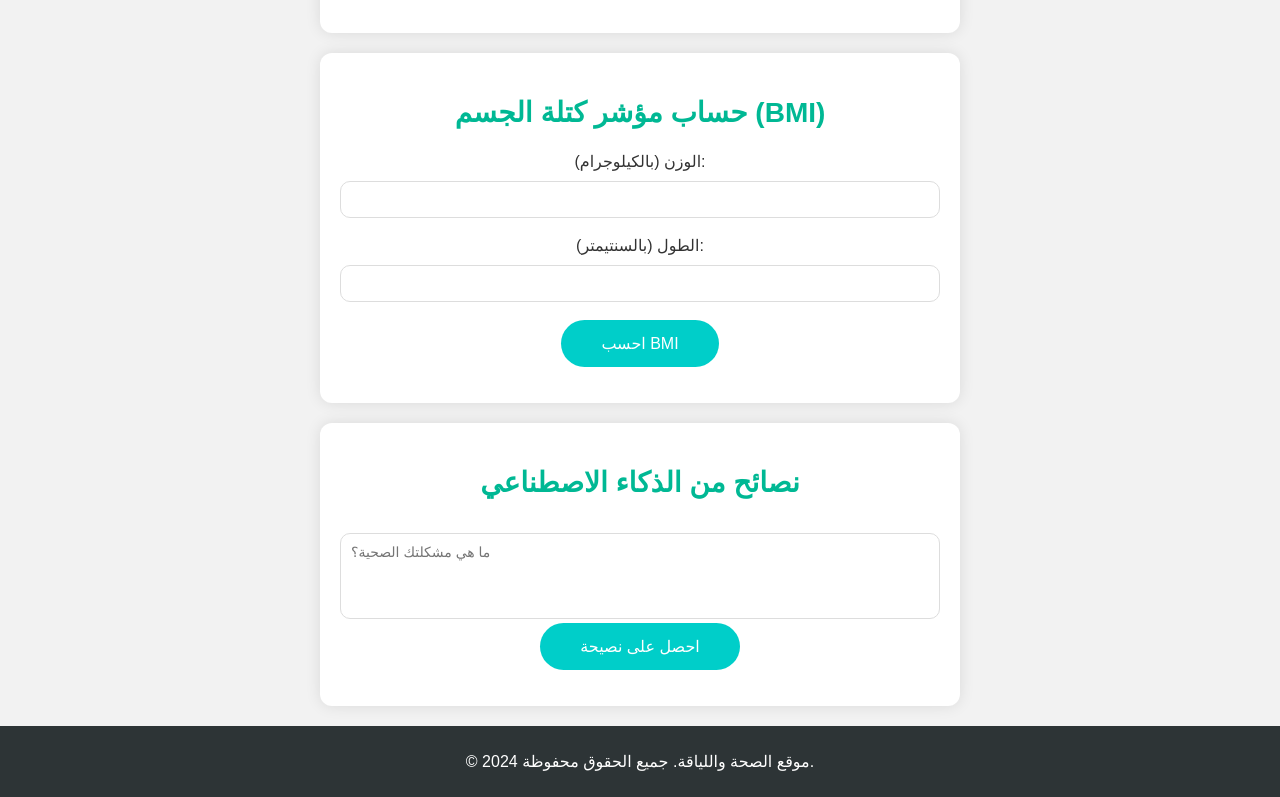
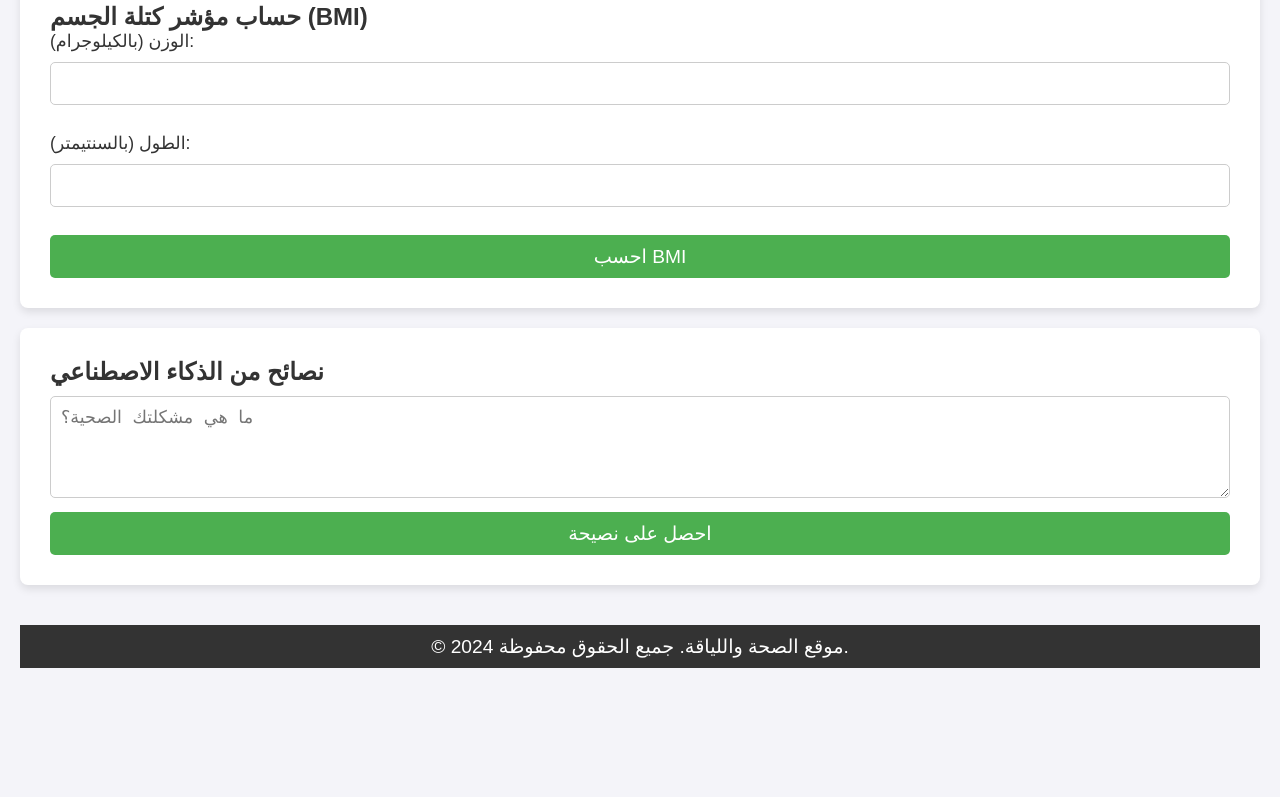
Before and after one commit to TheRealJ2D/JHealth, a plain HTML site: page JHealth/index.html in a window 1280 px wide. Shown: the part 812-1609 px from the top of the page. After the commit the page ends 1500 px from the top, so only its background shows below. Drawn offline with Linux system fonts and the light colour scheme.

Commit message:
Add files via upload

```diff
--- a/JHealth/styles.css
+++ b/JHealth/styles.css
@@ -1,85 +1,169 @@
-/* إعدادات عامة */
-body {
-    font-family: 'Arial', sans-serif;
-    background-color: #f2f2f2;
-    color: #333;
-    text-align: center;
+/* إعادة تعيين بعض القيم الأساسية */
+* {
     margin: 0;
     padding: 0;
+    box-sizing: border-box;
 }
 
-header {
-    background-color: #00b894;
-    padding: 40px;
-    color: white;
-    font-size: 24px;
-    text-align: center;
+body {
+    font-family: Arial, sans-serif;
+    background-color: #f4f4f9;
+    color: #333;
+    padding: 20px;
 }
 
-header h1 {
-    font-size: 36px;
+/* رأس الصفحة */
+header {
+    text-align: center;
+    background-color: #4CAF50;
+    color: white;
+    padding: 20px;
+    border-radius: 8px;
 }
 
-.pixel-button {
-    background-color: #00cec9;
-    border: none;
-    color: white;
-    padding: 14px 40px;
-    font-size: 16px;
-    cursor: pointer;
-    border-radius: 25px;
-    transition: all 0.3s ease;
+h1 {
+    font-size: 2.5rem;
 }
 
-.pixel-button:hover {
-    background-color: #0984e3;
-    transform: translateY(-5px);
+p {
+    font-size: 1.2rem;
 }
 
-.pixel-button:active {
-    transform: translateY(2px);
+button.pixel-button {
+    background-color: #4CAF50;
+    color: white;
+    border: none;
+    padding: 10px 20px;
+    font-size: 1rem;
+    border-radius: 5px;
+    cursor: pointer;
 }
 
-.section {
-    background: white;
-    margin: 20px auto;
-    padding: 20px;
-    border-radius: 12px;
-    width: 80%;
-    max-width: 600px;
-    box-shadow: 0 0 15px rgba(0, 0, 0, 0.1);
+button.pixel-button:hover {
+    background-color: #45a049;
 }
 
-section h2 {
-    color: #00b894;
-    font-size: 28px;
+/* التنسيق الرئيسي للمحتوى */
+main {
+    margin-top: 20px;
+}
+
+/* تنسيق الأقسام */
+.section {
+    background-color: white;
+    border-radius: 8px;
+    padding: 20px;
+    margin-bottom: 20px;
+    box-shadow: 0 4px 8px rgba(0, 0, 0, 0.1);
+}
+
+label {
+    font-size: 1rem;
+    margin-bottom: 5px;
 }
 
 input, select, textarea {
     width: 100%;
     padding: 10px;
-    margin-top: 10px;
-    border: 1px solid #ddd;
-    border-radius: 10px;
-    box-sizing: border-box;
+    margin: 10px 0;
+    border-radius: 5px;
+    border: 1px solid #ccc;
 }
 
 textarea {
-    font-family: 'Arial', sans-serif;
-    font-size: 14px;
-    resize: none;
+    resize: vertical;
 }
 
-/* تنسيق النتيجة */
+button {
+    width: 100%;
+    padding: 10px;
+    font-size: 1rem;
+    border-radius: 5px;
+    background-color: #4CAF50;
+    color: white;
+    cursor: pointer;
+}
+
+button:hover {
+    background-color: #45a049;
+}
+
 .result-text {
-    font-weight: bold;
-    color: #0984e3;
-    margin-top: 15px;
+    font-size: 1.2rem;
+    color: #4CAF50;
+}
+
+/* التصميم المستجيب (Responsive Design) */
+
+/* للشاشات الكبيرة */
+@media (min-width: 768px) {
+    .section {
+        padding: 30px;
+    }
+
+    h1 {
+        font-size: 3rem;
+    }
+
+    button.pixel-button {
+        font-size: 1.2rem;
+    }
+
+    label, input, select, textarea {
+        font-size: 1.1rem;
+    }
+}
+
+/* للأجهزة اللوحية والهواتف المتوسطة (عرض أقل من 768px) */
+@media (max-width: 768px) {
+    h1 {
+        font-size: 2rem;
+    }
+
+    button.pixel-button {
+        font-size: 1.1rem;
+    }
+
+    .section {
+        padding: 20px;
+    }
+
+    label, input, select, textarea {
+        font-size: 1rem;
+    }
+
+    .result-text {
+        font-size: 1rem;
+    }
+}
+
+/* للهواتف الصغيرة (عرض أقل من 480px) */
+@media (max-width: 480px) {
+    h1 {
+        font-size: 1.5rem;
+    }
+
+    button.pixel-button {
+        font-size: 1rem;
+    }
+
+    .section {
+        padding: 15px;
+    }
+
+    label, input, select, textarea {
+        font-size: 0.9rem;
+    }
+
+    .result-text {
+        font-size: 1rem;
+    }
 }
 
 footer {
-    background-color: #2d3436;
+    text-align: center;
     padding: 10px;
+    background-color: #333;
     color: white;
-    text-align: center;
+    margin-top: 40px;
 }
```
